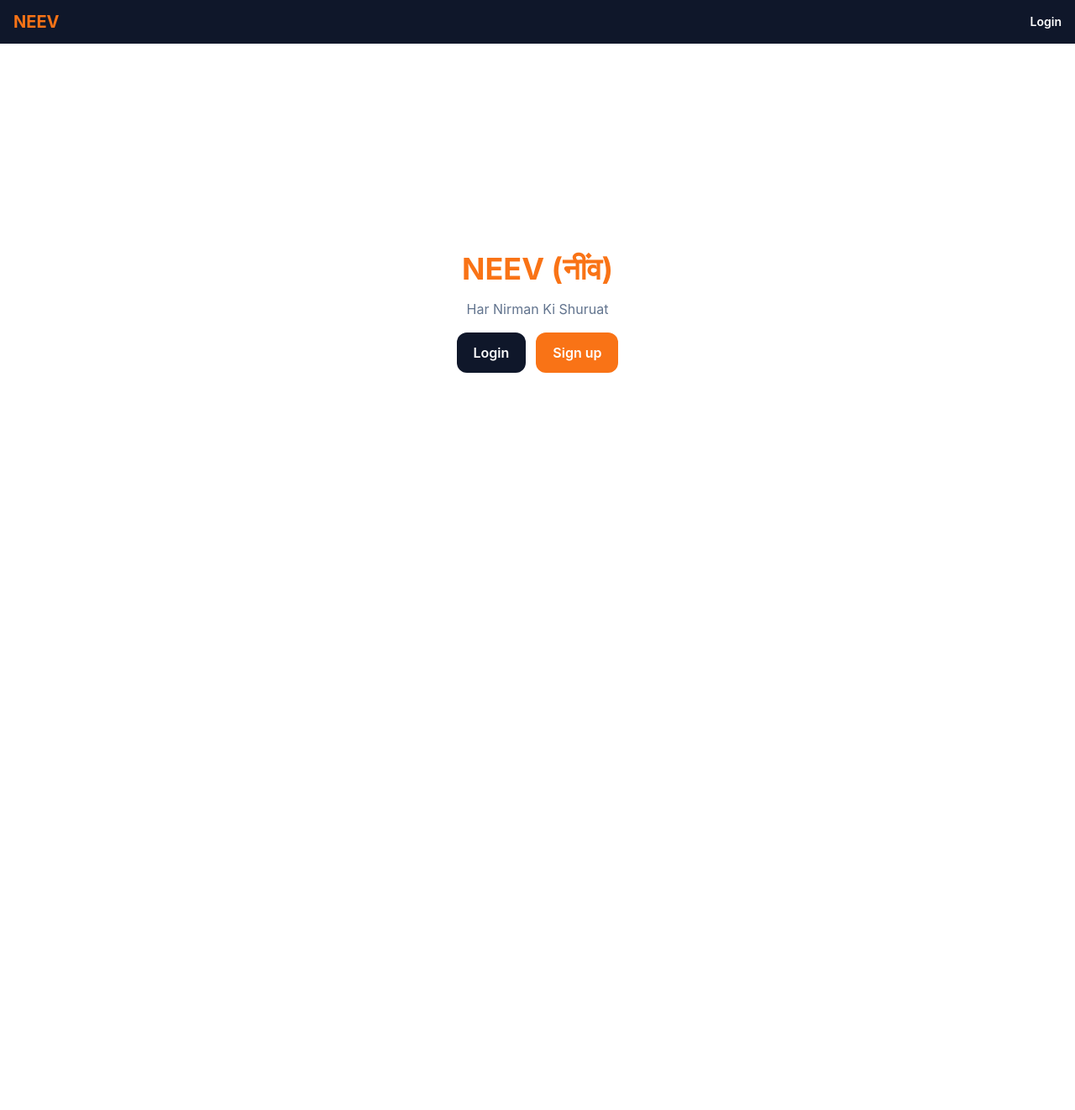
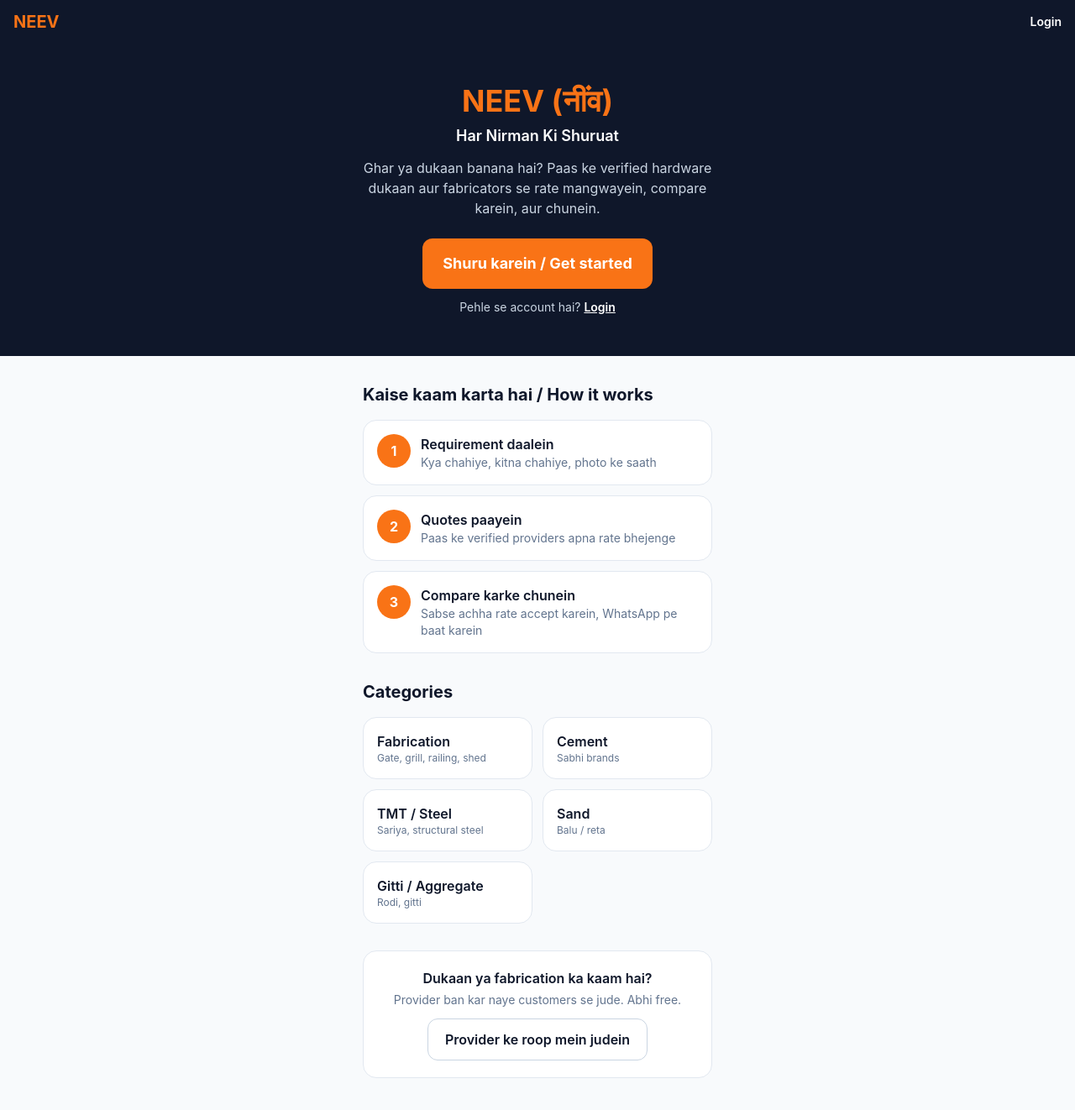
Before and after one commit to himanshupratap050/neev, a React (Vite) app: page / in a window 1280 px wide. Shown: the top 1322 px of the page at 84% size. Before the commit the page ends 800 px from the top, so only its background shows below. Built offline with nearby package versions, Linux system fonts and the light colour scheme; no server answers.

Commit message:
Home landing page

```diff
--- a/src/App.jsx
+++ b/src/App.jsx
@@ -1,31 +1,13 @@
-import { Routes, Route, Link } from 'react-router-dom'
+import { Routes, Route } from 'react-router-dom'
 import Navbar from './components/Navbar'
 import ProtectedRoute from './components/ProtectedRoute'
+import Home from './pages/Home'
 import Signup from './pages/Signup'
 import Login from './pages/Login'
 import PostRequirement from './pages/PostRequirement'
-import { useAuth } from './context/AuthContext'
+import MyRequests from './pages/MyRequests'
 import ProviderLeads from './pages/ProviderLeads'
-import MyRequests from './pages/MyRequests'
-
-function Home() {
-  const { user, profile, loading } = useAuth()
-  if (loading) return <p className="p-6">Loading...</p>
-  return (
-    <div className="flex min-h-[80vh] flex-col items-center justify-center gap-4 px-4 text-center">
-      <h1 className="text-4xl font-bold text-amber-brand">NEEV (नींव)</h1>
-      <p className="text-slate-500">Har Nirman Ki Shuruat</p>
-      {user ? (
-        <p className="text-slate-brand">Logged in: {profile?.name ?? '...'} ({profile?.role ?? '...'})</p>
-      ) : (
-        <div className="flex gap-3">
-          <Link to="/login" className="rounded-xl bg-slate-brand px-5 py-3 font-semibold text-white">Login</Link>
-          <Link to="/signup" className="rounded-xl bg-amber-brand px-5 py-3 font-semibold text-white">Sign up</Link>
-        </div>
-      )}
-    </div>
-  )
-}
+import Admin from './pages/Admin'
 
 export default function App() {
   return (
@@ -36,8 +18,9 @@ export default function App() {
         <Route path="/login" element={<Login />} />
         <Route path="/signup" element={<Signup />} />
         <Route path="/post" element={<ProtectedRoute role="customer"><PostRequirement /></ProtectedRoute>} />
+        <Route path="/my-requests" element={<ProtectedRoute role="customer"><MyRequests /></ProtectedRoute>} />
         <Route path="/leads" element={<ProtectedRoute role="provider"><ProviderLeads /></ProtectedRoute>} />
-        <Route path="/my-requests" element={<ProtectedRoute role="customer"><MyRequests /></ProtectedRoute>} />
+        <Route path="/admin" element={<ProtectedRoute role="admin"><Admin /></ProtectedRoute>} />
       </Routes>
     </>
   )
--- a/src/components/Navbar.jsx
+++ b/src/components/Navbar.jsx
@@ -11,6 +11,7 @@ export default function Navbar() {
                 {profile?.role === 'customer' && <Link to="/post">Requirement daalein</Link>}
                 {profile?.role === 'provider' && <Link to="/leads">Leads</Link>}
                 {profile?.role === 'customer' && <Link to="/my-requests">Meri requests</Link>}
+                {profile?.role === 'admin' && <Link to="/admin">Admin</Link>}
                 {user ? (
                     <button onClick={() => supabase.auth.signOut()}>Logout</button>
                 ) : (
--- /dev/null
+++ b/src/pages/Admin.jsx
@@ -0,0 +1,75 @@
+import { useEffect, useState } from 'react'
+import { supabase } from '../lib/supabase'
+
+export default function Admin() {
+    const [rows, setRows] = useState([])
+    const [loading, setLoading] = useState(true)
+    const [error, setError] = useState('')
+
+    async function load() {
+        const { data: provs, error } = await supabase
+            .from('providers').select('*').order('verified', { ascending: true })
+        if (error) { setError(error.message); setLoading(false); return }
+
+        const ids = (provs ?? []).map((p) => p.id)
+        const { data: profs } = ids.length
+            ? await supabase.from('profiles').select('id, name, phone').in('id', ids)
+            : { data: [] }
+        const byId = Object.fromEntries((profs ?? []).map((p) => [p.id, p]))
+        setRows((provs ?? []).map((p) => ({ ...p, profile: byId[p.id] })))
+        setLoading(false)
+    }
+
+    useEffect(() => { load() }, [])
+
+    async function toggle(p) {
+        setError('')
+        const { error } = await supabase
+            .from('providers').update({ verified: !p.verified }).eq('id', p.id)
+        if (error) { setError(error.message); return }
+        load()
+    }
+
+    if (loading) return <p className="p-6">Loading...</p>
+
+    return (
+        <div className="min-h-screen bg-slate-50 px-4 py-6">
+            <div className="mx-auto max-w-md space-y-4">
+                <h1 className="text-2xl font-bold text-slate-brand">Admin: Providers</h1>
+                <p className="text-sm text-slate-500">
+                    Verify karne se pehle phone karke dukaan/kaam confirm kar lein.
+                </p>
+                {error && <p className="text-sm text-red-600">{error}</p>}
+
+                {rows.length === 0 && (
+                    <p className="rounded-2xl border border-slate-200 bg-white p-6 text-slate-500">
+                        Abhi koi provider nahi hai.
+                    </p>
+                )}
+
+                {rows.map((p) => (
+                    <div key={p.id} className="rounded-2xl border border-slate-200 bg-white p-4">
+                        <div className="flex items-start justify-between gap-2">
+                            <div>
+                                <p className="font-semibold text-slate-brand">{p.shop_name}</p>
+                                <p className="text-sm text-slate-500">{p.category} · {p.city} · {p.pincode}</p>
+                                <p className="text-sm">{p.profile?.name} · {p.profile?.phone}</p>
+                            </div>
+                            <span className={`shrink-0 rounded-full px-3 py-1 text-xs font-semibold ${p.verified ? 'bg-green-100 text-green-700' : 'bg-amber-100 text-amber-700'
+                                }`}>
+                                {p.verified ? 'Verified' : 'Pending'}
+                            </span>
+                        </div>
+                        <button
+                            onClick={() => toggle(p)}
+                            className={`mt-3 w-full rounded-xl py-3 font-bold ${p.verified ? 'border border-slate-300 bg-white text-slate-brand' : 'bg-amber-brand text-white'
+                                }`}
+                        >
+                            {p.verified ? 'Verify hatayein' : 'Verify karein'}
+                        </button>
+                    </div>
+                ))}
+            </div>
+        </div>
+    )
+}
--- /dev/null
+++ b/src/pages/Home.jsx
@@ -0,0 +1,86 @@
+import { Link } from 'react-router-dom'
+import { useAuth } from '../context/AuthContext'
+
+const CATEGORIES = [
+    { name: 'Fabrication', hint: 'Gate, grill, railing, shed' },
+    { name: 'Cement', hint: 'Sabhi brands' },
+    { name: 'TMT / Steel', hint: 'Sariya, structural steel' },
+    { name: 'Sand', hint: 'Balu / reta' },
+    { name: 'Gitti / Aggregate', hint: 'Rodi, gitti' },
+]
+
+const STEPS = [
+    { n: '1', t: 'Requirement daalein', d: 'Kya chahiye, kitna chahiye, photo ke saath' },
+    { n: '2', t: 'Quotes paayein', d: 'Paas ke verified providers apna rate bhejenge' },
+    { n: '3', t: 'Compare karke chunein', d: 'Sabse achha rate accept karein, WhatsApp pe baat karein' },
+]
+
+export default function Home() {
+    const { user, profile, loading } = useAuth()
+    if (loading) return <p className="p-6">Loading...</p>
+
+    const cta =
+        !user ? { to: '/signup', label: 'Shuru karein / Get started' }
+            : profile?.role === 'provider' ? { to: '/leads', label: 'Naye leads dekhein' }
+                : profile?.role === 'admin' ? { to: '/admin', label: 'Admin panel' }
+                    : { to: '/post', label: 'Requirement daalein / Post' }
+
+    return (
+        <div className="bg-slate-50">
+            <section className="bg-slate-brand px-4 py-12 text-center text-white">
+                <h1 className="text-4xl font-bold text-amber-brand">NEEV (नींव)</h1>
+                <p className="mt-2 text-lg font-semibold">Har Nirman Ki Shuruat</p>
+                <p className="mx-auto mt-3 max-w-md text-slate-300">
+                    Ghar ya dukaan banana hai? Paas ke verified hardware dukaan aur fabricators se rate mangwayein, compare karein, aur chunein.
+                </p>
+                <Link to={cta.to} className="mt-6 inline-block rounded-xl bg-amber-brand px-6 py-4 text-lg font-bold text-white">
+                    {cta.label}
+                </Link>
+                {!user && (
+                    <p className="mt-3 text-sm text-slate-300">
+                        Pehle se account hai? <Link to="/login" className="font-semibold text-white underline">Login</Link>
+                    </p>
+                )}
+            </section>
+
+            <section className="mx-auto max-w-md px-4 py-8">
+                <h2 className="mb-4 text-xl font-bold text-slate-brand">Kaise kaam karta hai / How it works</h2>
+                <div className="space-y-3">
+                    {STEPS.map((s) => (
+                        <div key={s.n} className="flex gap-3 rounded-2xl border border-slate-200 bg-white p-4">
+                            <div className="flex h-10 w-10 shrink-0 items-center justify-center rounded-full bg-amber-brand font-bold text-white">{s.n}</div>
+                            <div>
+                                <p className="font-semibold text-slate-brand">{s.t}</p>
+                                <p className="text-sm text-slate-500">{s.d}</p>
+                            </div>
+                        </div>
+                    ))}
+                </div>
+            </section>
+
+            <section className="mx-auto max-w-md px-4 pb-8">
+                <h2 className="mb-4 text-xl font-bold text-slate-brand">Categories</h2>
+                <div className="grid grid-cols-2 gap-3">
+                    {CATEGORIES.map((c) => (
+                        <div key={c.name} className="rounded-2xl border border-slate-200 bg-white p-4">
+                            <p className="font-semibold text-slate-brand">{c.name}</p>
+                            <p className="text-xs text-slate-500">{c.hint}</p>
+                        </div>
+                    ))}
+                </div>
+            </section>
+
+            {!user && (
+                <section className="mx-auto max-w-md px-4 pb-12">
+                    <div className="rounded-2xl border border-slate-200 bg-white p-5 text-center">
+                        <p className="font-semibold text-slate-brand">Dukaan ya fabrication ka kaam hai?</p>
+                        <p className="mt-1 text-sm text-slate-500">Provider ban kar naye customers se jude. Abhi free.</p>
+                        <Link to="/signup" className="mt-3 inline-block rounded-xl border border-slate-300 px-5 py-3 font-semibold text-slate-brand">
+                            Provider ke roop mein judein
+                        </Link>
+                    </div>
+                </section>
+            )}
+        </div>
+    )
+}
```
